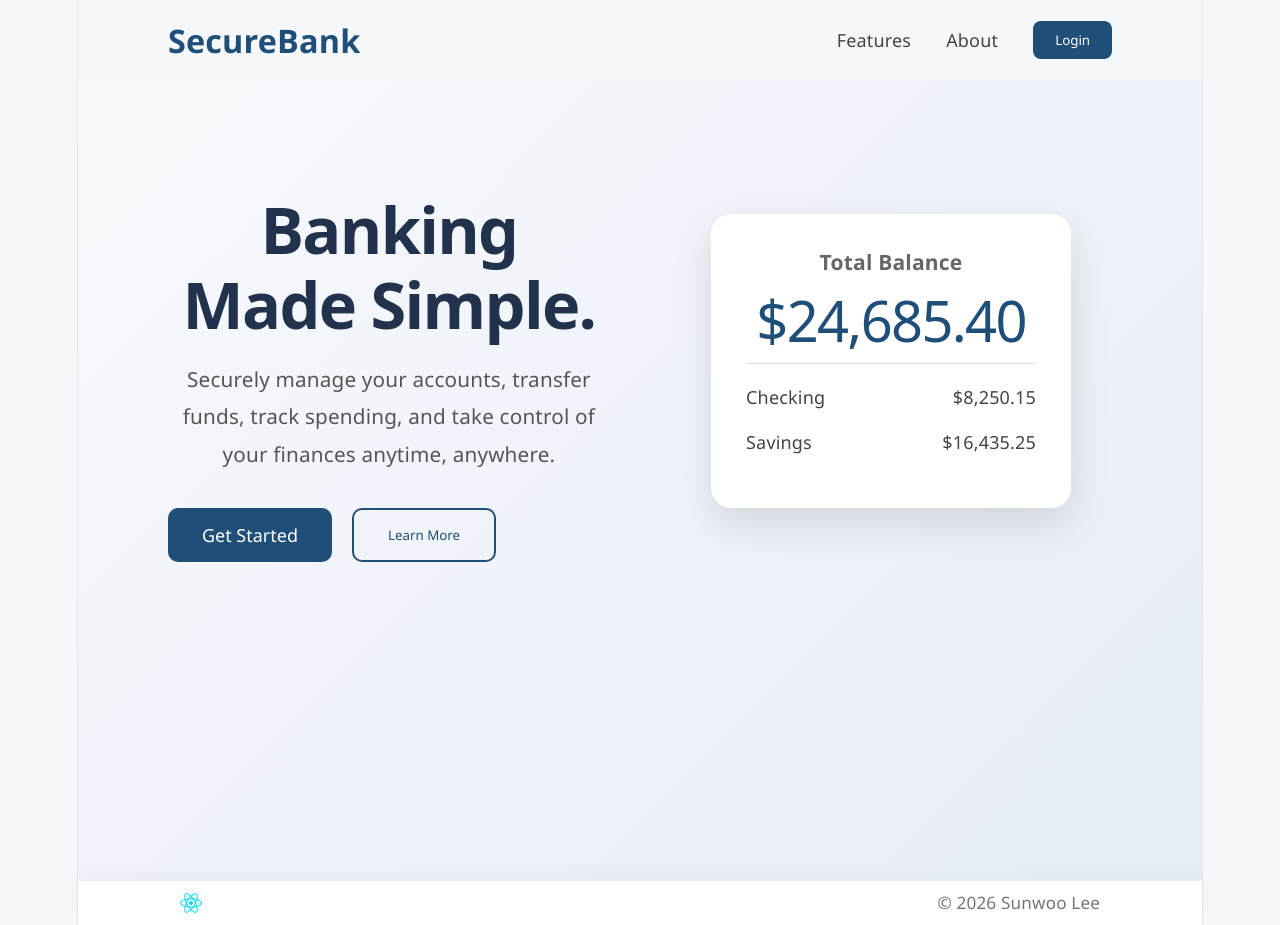
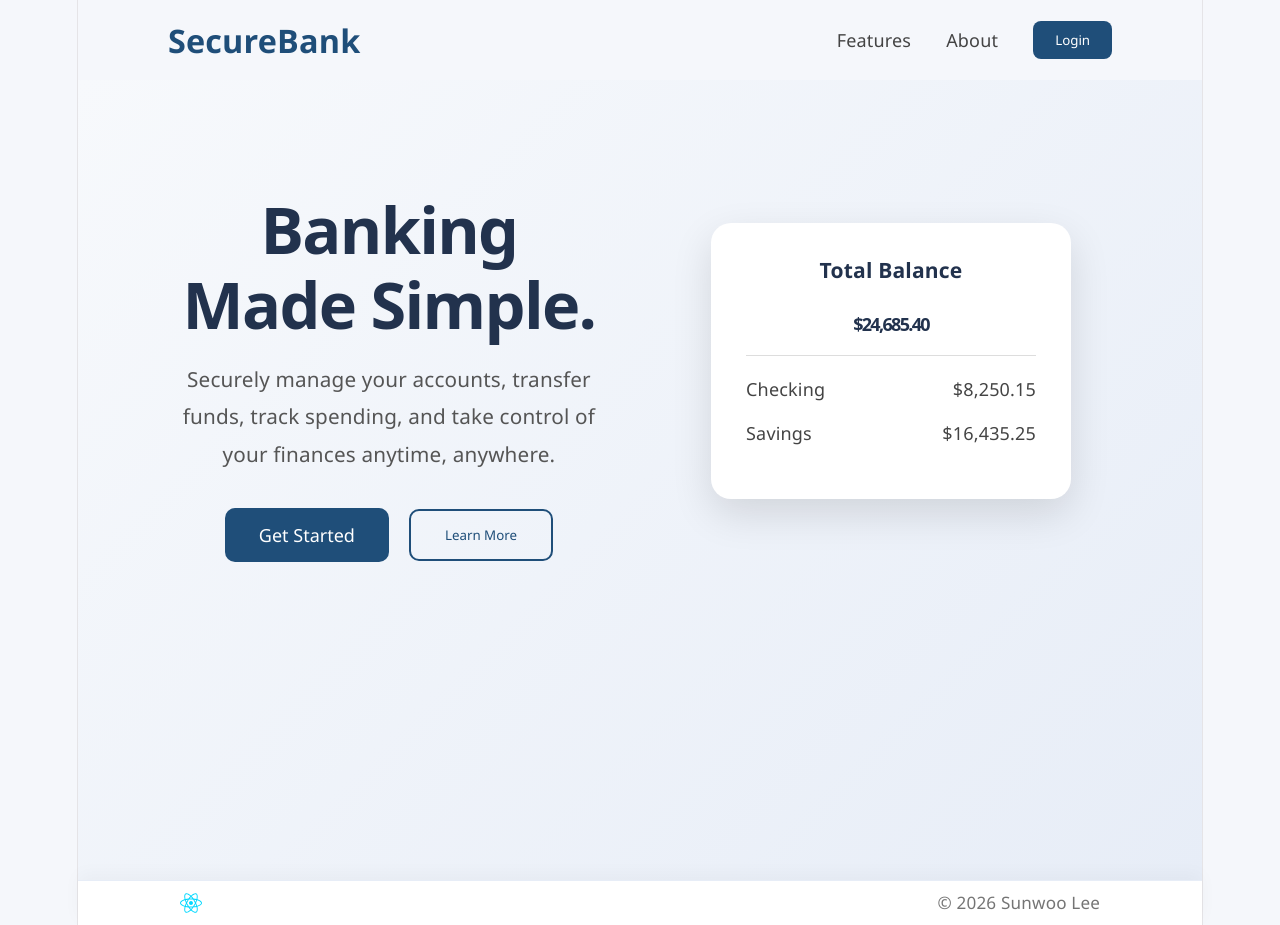
Before and after one commit to WooSun295/CognixiaPractice, a React (Vite) app in the folder BankUI/: page / in a window 1280 px wide. Built offline with nearby package versions, Linux system fonts and the light colour scheme.

Commit message:
Finished Starter React Front End

```diff
--- a/BankUI/src/App.jsx
+++ b/BankUI/src/App.jsx
@@ -5,8 +5,8 @@ import Header from "./components/header/Header";
 import Footer from "./components/footer/Footer";
 
 import Landing from "./components/landing/Landing";
-import Features from "./components/Features";
-import About from "./components/About";
+import Features from "./components/features/Features";
+import About from "./components/about/About";
 
 function App() {
    const [path, setPath] = useState(window.location.pathname);
--- a/BankUI/src/components/About.jsx
+++ /dev/null
@@ -1,38 +0,0 @@
-import "./landing/Landing.css";
-
-function About() {
-   return (
-      <div className="landing-page">
-         <main className="hero">
-            <div className="hero-content">
-               <h1>About SecureBank</h1>
-
-               <p>
-                  SecureBank is committed to providing secure, simple, and accessible
-                  banking solutions. Our team focuses on delivering reliable services with
-                  professional customer support and modern digital tools to help customers
-                  manage their finances with confidence.
-               </p>
-
-               <div className="hero-buttons">
-                  <button className="primary-btn">Contact Us</button>
-               </div>
-            </div>
-
-            <div className="hero-card">
-               <div className="card">
-                  <h3>Our Mission</h3>
-                  <h1>Customer-focused banking</h1>
-                  <div className="divider"></div>
-                  <p>
-                     Delivering secure and intuitive banking services to help individuals
-                     and families achieve their financial goals.
-                  </p>
-               </div>
-            </div>
-         </main>
-      </div>
-   );
-}
-
-export default About;
--- a/BankUI/src/components/Features.jsx
+++ /dev/null
@@ -1,48 +0,0 @@
-import "./landing/Landing.css";
-
-function Features() {
-   return (
-      <div className="landing-page">
-         <main className="hero">
-            <div className="hero-content">
-               <h1>Features</h1>
-
-               <p>
-                  Open and manage accounts quickly and securely. With SecureBank, customers
-                  can open a Checking account for everyday spending and bill payments, and a
-                  Savings account to grow funds with competitive interest rates.
-               </p>
-
-               <div className="hero-buttons">
-                  <button className="primary-btn">Open a Checking Account</button>
-                  <button className="secondary-btn">Open a Savings Account</button>
-               </div>
-            </div>
-
-            <div className="hero-card">
-               <div className="card">
-                  <h3>Checking Account</h3>
-                  <h1>No monthly fees</h1>
-                  <div className="divider"></div>
-                  <p>
-                     Fast deposits, debit card access, mobile check deposit, and easy
-                     bill pay features built for everyday banking.
-                  </p>
-
-                  <div style={{ height: 18 }}></div>
-
-                  <h3>Savings Account</h3>
-                  <h1>Grow your savings</h1>
-                  <div className="divider"></div>
-                  <p>
-                     Competitive rates, automatic transfers, and tools to help reach your
-                     financial goals.
-                  </p>
-               </div>
-            </div>
-         </main>
-      </div>
-   );
-}
-
-export default Features;
--- a/BankUI/src/components/about/About.css
+++ b/BankUI/src/components/about/About.css
@@ -3,9 +3,23 @@
 /* Page-specific tweaks for About (override landing styles here if needed) */
 
 .hero-content h1 {
-  /* keep heading consistent but allow overrides */
+   /* keep heading consistent but allow overrides */
+}
+
+.hero-buttons {
+   align-items: center;
+   justify-content: center;
+}
+
+.hero-card .card h1 {
+   font-size: 1em;
+   color: #22324d;
+   margin-bottom: 20px;
+   line-height: 1.15;
+   font-weight: 700;
+   display: block;
 }
 
 .card p {
-  color: #444; /* ensure readable body copy */
+   color: #444; /* ensure readable body copy */
 }
--- a/BankUI/src/components/features/Features.css
+++ b/BankUI/src/components/features/Features.css
@@ -3,9 +3,23 @@
 /* Page-specific tweaks for Features (override landing styles here if needed) */
 
 .hero-content h1 {
-  /* keep heading consistent but allow overrides */
+   /* keep heading consistent but allow overrides */
 }
 
 .hero-card .card h3 {
-  font-weight: 600;
+   font-weight: 600;
+   color: #22324d;
+   margin-bottom: 20px;
+   line-height: 1.15;
+   font-weight: 700;
+   display: block;
 }
+
+.hero-card .card h1 {
+   font-size: 2rem;
+   color: #22324d;
+   margin-bottom: 20px;
+   line-height: 1.15;
+   font-weight: 700;
+   display: block;
+}
```
